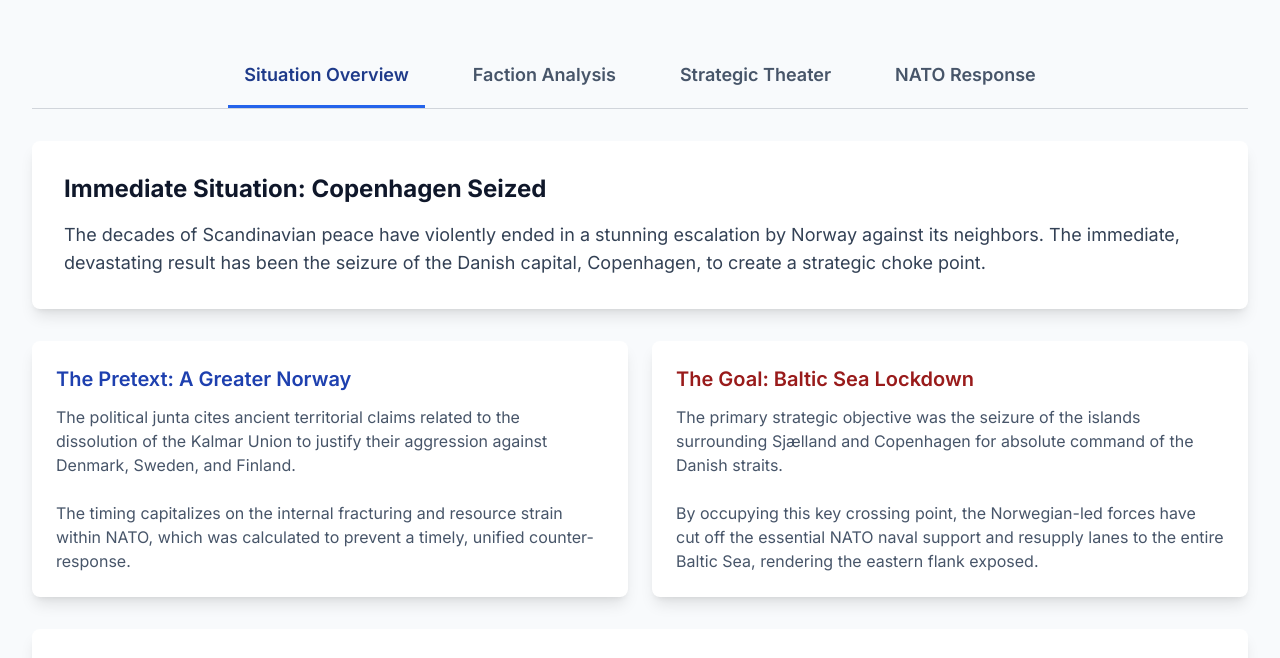
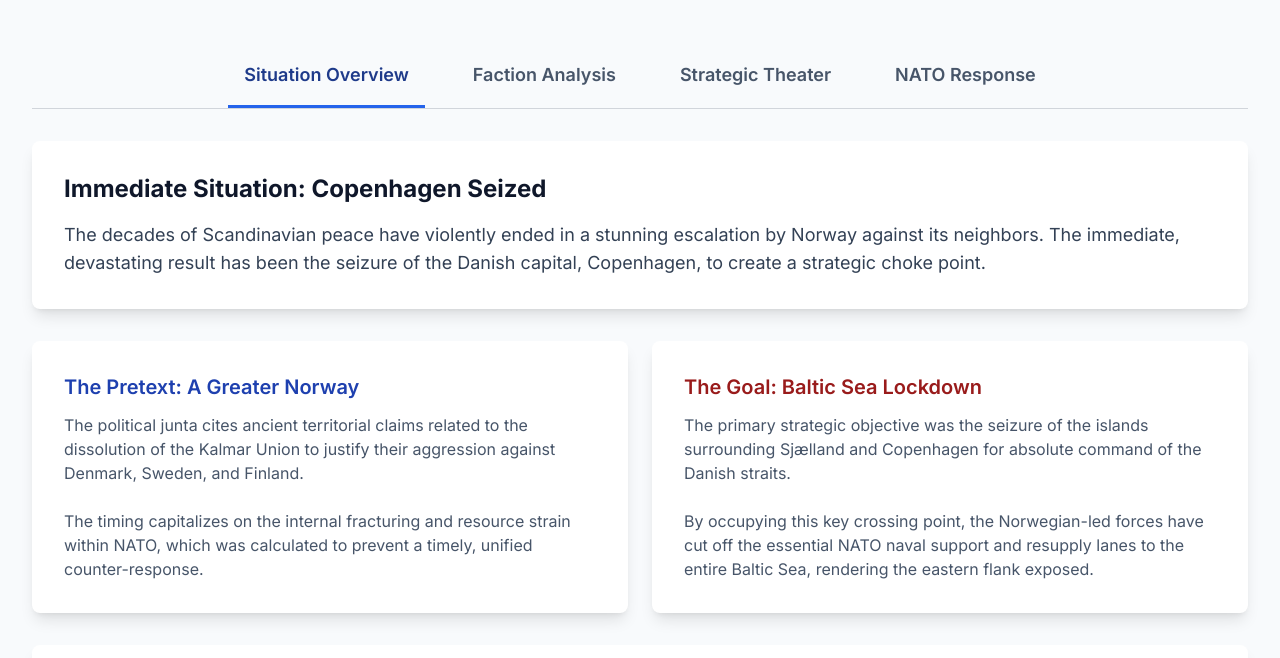
Before and after one commit to SedulousOkami/Operation-Fractured-Bolt, a plain HTML site: page index.html in a window 1280 px wide. Shown: the part 127-785 px from the top of the page. Drawn offline with nearby package versions, Linux system fonts and the light colour scheme.

Commit message:
Update index.html

```diff
--- a/index.html
+++ b/index.html
@@ -69,7 +69,7 @@
                 </div>
 
                 <div class="grid grid-cols-1 md:grid-cols-2 gap-6">
-                    <div class="bg-white p-6 rounded-lg shadow-lg">
+                    <div class="bg-white p-6 md:p-8 rounded-lg shadow-lg">
                         <h3 class="text-xl font-semibold text-blue-800 mb-3">The Pretext: A Greater Norway</h3>
                         <p class="text-slate-600">
                             The political junta cites ancient territorial claims related to the dissolution of the Kalmar Union to justify their aggression against Denmark, Sweden, and Finland.
@@ -77,7 +77,7 @@
                             The timing capitalizes on the internal fracturing and resource strain within NATO, which was calculated to prevent a timely, unified counter-response.
                         </p>
                     </div>
-                    <div class="bg-white p-6 rounded-lg shadow-lg">
+                    <div class="bg-white p-6 md:p-8 rounded-lg shadow-lg">
                         <h3 class="text-xl font-semibold text-red-800 mb-3">The Goal: Baltic Sea Lockdown</h3>
                         <p class="text-slate-600">
                             The primary strategic objective was the seizure of the islands surrounding Sjælland and Copenhagen for absolute command of the Danish straits.
```
